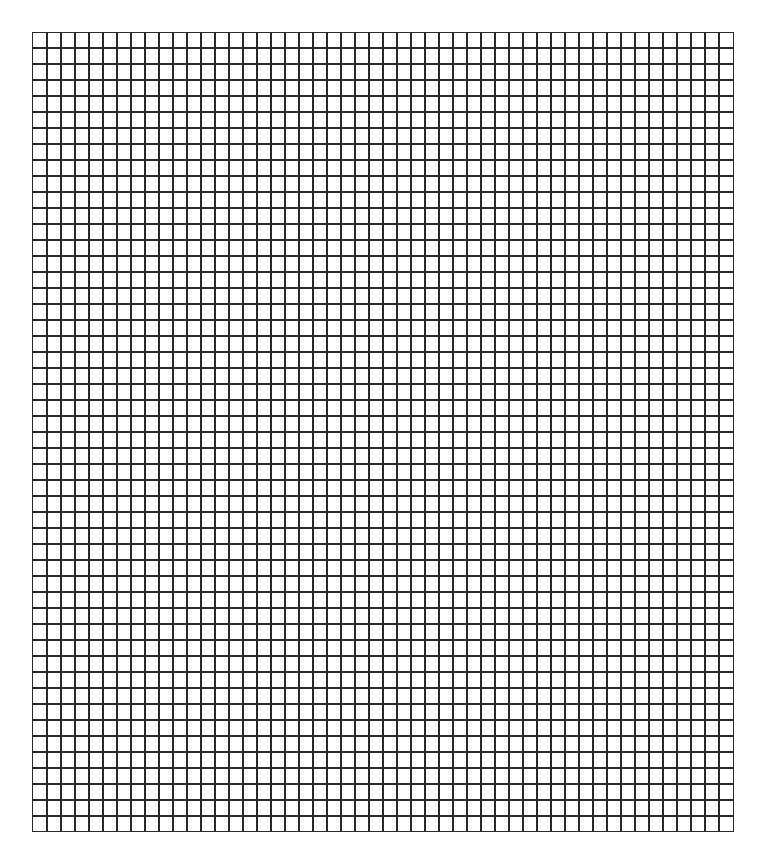
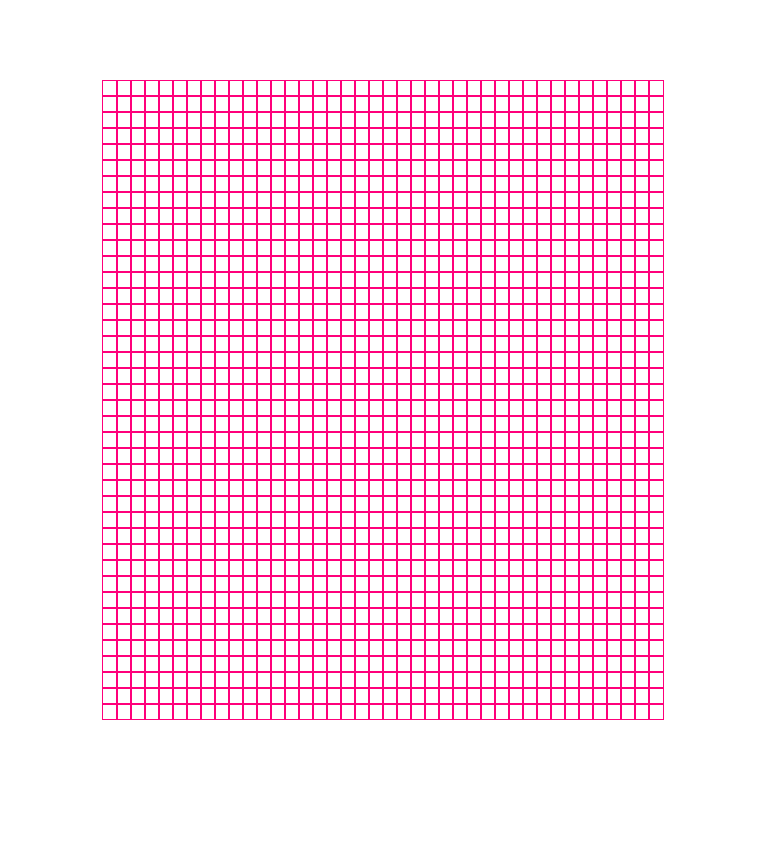
Before and after one commit to Shreyas335/pathfinding-js, a React (Vite) app: page / in a window 1280 px wide. Shown: the whole page, without its empty margins (258-1023 px from the left). After the commit the page ends 800 px from the top, so only its background shows below. Built offline with nearby package versions, Linux system fonts and the light colour scheme.

Commit message:
made changes to wall

```diff
--- a/src/App.jsx
+++ b/src/App.jsx
@@ -5,7 +5,7 @@ import Grid from "./components/grid";
 function App() {
   return (
     <div id="app">
-      <Grid rows={50} columns={50}/>
+      <Grid rows={40} columns={40}/>
     </div>
   );
 }
--- a/src/components/grid.css
+++ b/src/components/grid.css
@@ -5,7 +5,7 @@
 .grid-cell {
     width: 14px;
     height: 14px;
-    border: 1px solid #292929;
+    border: 1px solid #ff007b;
     cursor: pointer;
 }
 
--- a/src/components/grid.jsx
+++ b/src/components/grid.jsx
@@ -10,13 +10,17 @@ const Grid = ({ rows, columns }) => {
 
     const handleMD = () => {
         setIsDragging(true);
+
+    };
+
+    const preventDragHandler = (e) => {
+        e.preventDefault();
+
     };
 
     const handleMU = () => {
         setIsDragging(false);
     };
-
-
 
     const getColor = (color) => {
         if (color == 0) {
@@ -53,14 +57,27 @@ const Grid = ({ rows, columns }) => {
 
 
     return (
-        <div className="grid-container" style={{ gridTemplateColumns: `repeat(${columns}, 14px)` } } onMouseDown={handleMD} onMouseUp={handleMU}>
+        <div
+            className="grid-container"
+            style={{ gridTemplateColumns: `repeat(${columns}, 14px)` } }
+            onMouseDown={handleMD}
+            onMouseUp={handleMU}
+            onMouseLeave={handleMU}
+            //onMouseEnter={handleMU}
+
+            onDragStart={preventDragHandler}
+
+            >
+
             {grid.map((row, rowIndex) =>
                 row.map((cell, colIndex) => (
                     <div
                         key={`${rowIndex}-${colIndex}`}
                         className={`grid-cell ${grid[rowIndex][colIndex] == 1  ? 'active-cell' : grid[rowIndex][colIndex] == 2 ? 'wall-cell' : ''}`}
+
+                        onMouseEnter={() => toggle2(rowIndex, colIndex)}
+                        onMouseDown={() => toggle2(rowIndex, colIndex)}
                         onClick={() => toggleCell(rowIndex, colIndex)}
-                        onMouseEnter={() => toggle2(rowIndex, colIndex)}
                         draggable={false}
 
                     />
@@ -71,72 +88,3 @@ const Grid = ({ rows, columns }) => {
 };
 
 export default Grid;
-
-/*
-
-
-import React, { useState } from 'react';
-import './Grid.css'; // Import the CSS file
-
-const Grid = ({ rows, columns }) => {
-    const [grid, setGrid] = useState(Array.from({ length: rows }, () => Array(columns).fill(0)));
-    const [currentColor, setCurrentColor] = useState('#00f');
-    //const [isDragging, setIsDragging] = useState<boolean>(false);
-
-    const getColor = () => {
-        return '#000000';
-    };
-
-    const handleMD = () => {
-        setIsDragging(true);
-    };
-
-    const handleMU = () => {
-        setIsDragging(false);
-    };
-    const handleMM = () => {
-        //not done
-        setIsDragging(false);
-    };
-
-
-    const toggleCell = (row, col) => {
-        const newGrid = [...grid];
-        newGrid[row][col]++;
-        if (newGrid[row][col] == 3){
-            newGrid[row][col] = 0;
-        }
-        setGrid(newGrid);
-
-        setCurrentColor(getColor());
-    };
-    const toggle2 = (row, col) => {
-        const newGrid = [...grid];
-        if (newGrid[row][col] == 2){
-            newGrid[row][col] = 0;
-        }else{
-            newGrid[row][col] = 2;
-        }
-        setGrid(newGrid);
-
-        setCurrentColor(getColor());
-    };
-
-    return (
-        <div className="grid-container" style={{ gridTemplateColumns: `repeat(${columns}, 14px)` }} onMouseDown={handleMD} onMouseUp={handleMU} onMouseMove={handleMM}>
-            {grid.map((row, rowIndex) =>
-                row.map((cell, colIndex) => (
-                    <div
-                        key={`${rowIndex}-${colIndex}`}
-                        className={`grid-cell ${grid[rowIndex][colIndex] ? 'active-cell' : ''}`}
-                        onClick={() => toggleCell(rowIndex, colIndex)}
-                        //onDragEnter={() => toggle2(rowIndex, colIndex)}
-                    />
-                ))
-            )}
-        </div>
-    );
-};
-
-export default Grid;
- */
```
